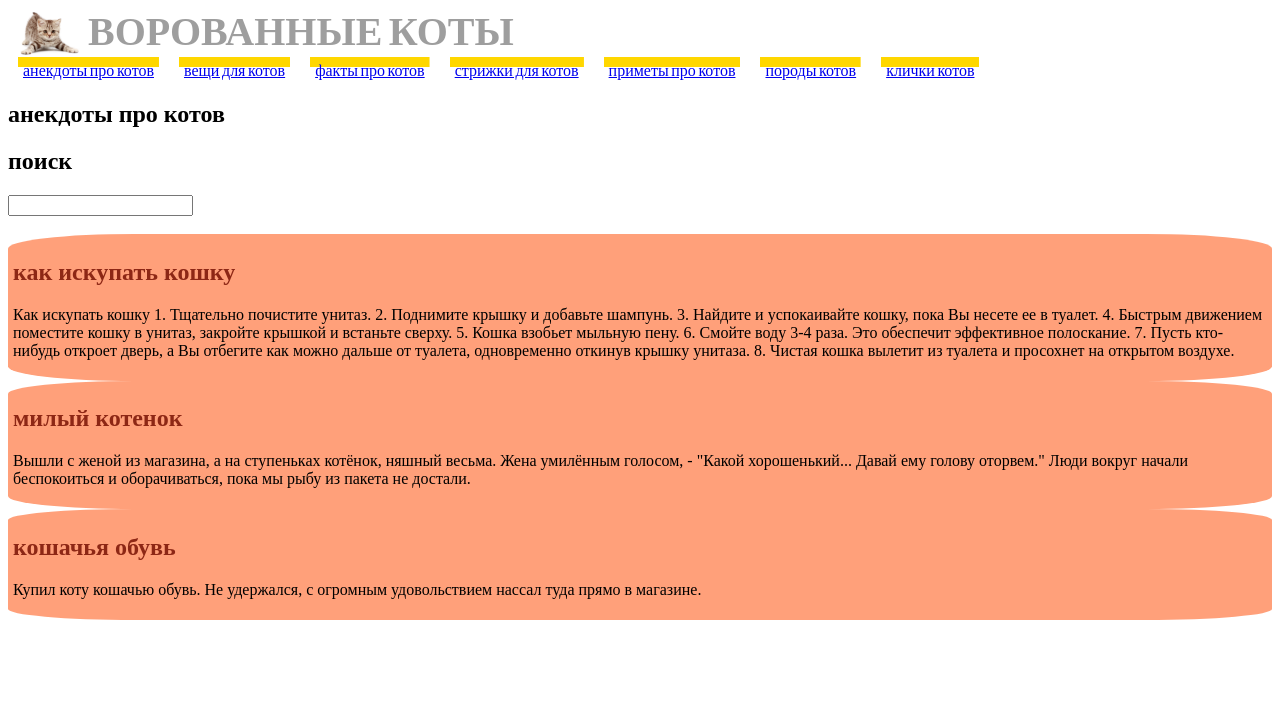
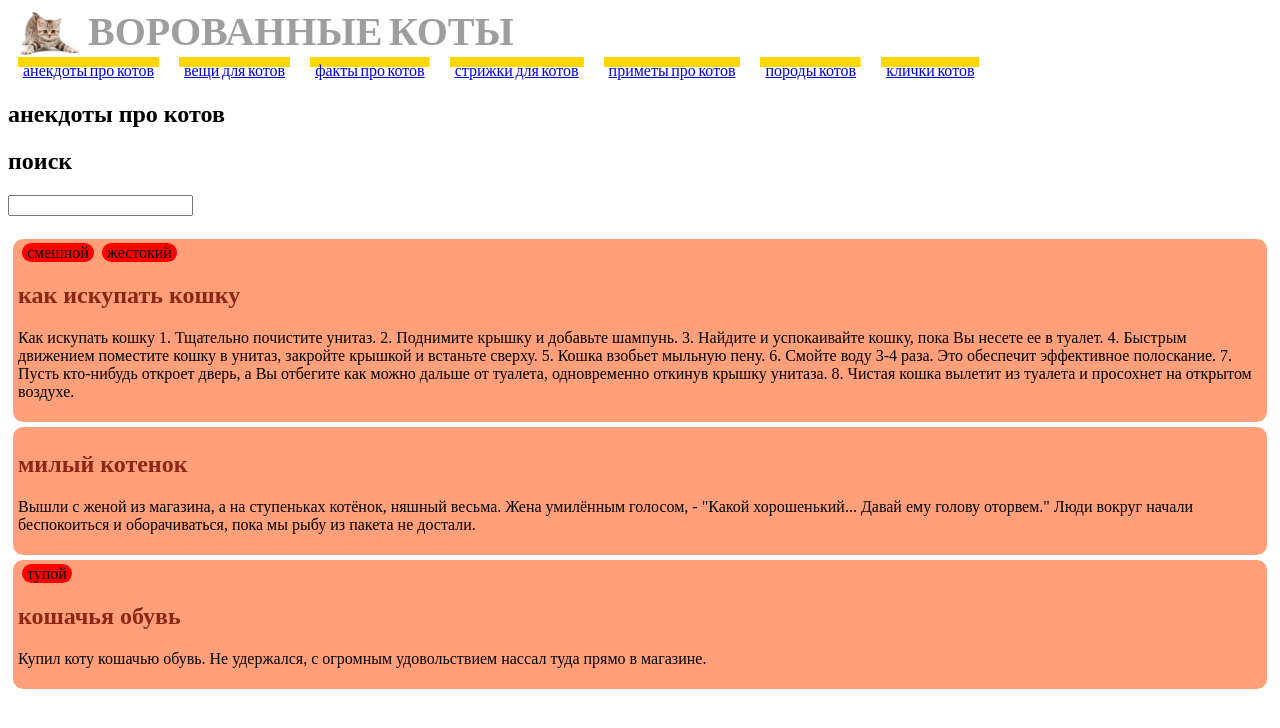
Before and after one commit to artemgirich/catfront, an Angular app: page /cat-anec in a window 1280 px wide. Shown: the top 728 px of the page. Built offline with nearby package versions, Linux system fonts and the light colour scheme; grey boxes are pictures that could not be loaded.

Commit message:
начал деплой

```diff
--- a/src/app/cat-anec/cat-anec.component.css
+++ b/src/app/cat-anec/cat-anec.component.css
@@ -1,8 +1,15 @@
 .text {
   background-color: lightsalmon;
-  border-radius: 10%;
+  border-radius: 10px;
   padding: 5px;
+  margin: 5px;
 }
 .zagol {
   color: rgb(141, 39, 21);
 }
+.tag {
+  background-color: red;
+  margin: 4px;
+  padding: 1px 5px;
+  border-radius: 25px;
+}
--- a/src/app/cat-anec/cat-anec.component.data.ts
+++ b/src/app/cat-anec/cat-anec.component.data.ts
@@ -1,6 +1,7 @@
-export interface CatAnec {anecName:string;text:string}
+export interface CatAnec {tags : string[] ; anecName:string;text:string}
 
 export const catAnecdot :CatAnec[] = [{
+    tags : ["смешной","жестокий"] ,
     anecName : "как искупать кошку" ,
     text :`Как искупать кошку 1. Тщательно почистите унитаз. 2. Поднимите крышку и
     добавьте шампунь. 3. Найдите и успокаивайте кошку, пока Вы несете ее в туалет.
@@ -11,11 +12,13 @@ export const catAnecdot :CatAnec[] = [{
     вылетит из туалета и просохнет на открытом воздухе.`
 
     },{
+        tags : [],
         anecName : "милый котенок",
         text : `Вышли с женой из магазина, а на ступеньках котёнок, няшный весьма.
 Жена умилённым голосом, - "Какой хорошенький... Давай ему голову оторвем."
 Люди вокруг начали беспокоиться и оборачиваться, пока мы рыбу из пакета не достали.`
     },{
+        tags : ["тупой"],
         anecName : "кошачья обувь",
         text : "Купил коту кошачью обувь. Не удержался, с огромным удовольствием нассал туда прямо в магазине."
     }]
--- a/src/app/cat-anec/cat-anec.component.html
+++ b/src/app/cat-anec/cat-anec.component.html
@@ -1,10 +1,16 @@
 <h2>анекдоты про котов</h2>
 <h2>поиск</h2>
 <input type="text" [(ngModel)]="filtrText" />
+@if(curTag !== ""){выбран тег :{{curTag}}
+<button (click)="ubrTag($event)">убрать тег</button>
+}
 <br />
 <br />
-@for (an of (ca | anecfiltr : filtrText); track an){
+@for (an of (ca | anecfiltr : filtrText | tagfiltr : curTag); track an){
 <div class="text">
+  @for (t of an.tags ; track t){
+  <span class="tag" (click)="tagClick($event)">{{t}}</span>
+  }
   <h2 class="zagol">{{an.anecName}}</h2>
   <p>{{an.text}}</p>
 </div>
--- a/src/app/cat-anec/cat-anec.component.ts
+++ b/src/app/cat-anec/cat-anec.component.ts
@@ -2,14 +2,22 @@ import { Component } from '@angular/core';
 import { catAnecdot } from './cat-anec.component.data';
 import { AnecfiltrPipe } from '../pipes/anecfiltr.pipe';
 import { FormsModule } from '@angular/forms';
+import { TagfiltrPipe } from '../pipes/tagfiltr.pipe';
 @Component({
   selector: 'app-cat-anec',
   standalone: true,
-  imports: [AnecfiltrPipe, FormsModule],
+  imports: [AnecfiltrPipe, FormsModule,TagfiltrPipe],
   templateUrl: './cat-anec.component.html',
   styleUrl: './cat-anec.component.css'
 })
 export class CatAnecComponent {
+  curTag : string = ""
   ca = catAnecdot
   filtrText : string = ""
+  tagClick ($event : MouseEvent):void {
+    this.curTag = ($event.target  as HTMLElement).innerText || ""
+  }
+  ubrTag ($event : MouseEvent):void {
+    this.curTag = ""
+  }
 }
--- /dev/null
+++ b/src/app/cat-prim/cat-prim.component.data.ts
@@ -0,0 +1,8 @@
+export interface CatPrim {text : string}
+export const catPrimet :CatPrim[] = [{
+    text :"Если кошка прищуривает глаза, значит, она наладила отношения с домовым.Беспокоиться проживающим в доме не о чем."
+},{
+    text :"Если кошка прищуривает глаза, значит, она наладила отношения с домовым.Беспокоиться проживающим в доме не о чем."
+},{
+    text :"Если кошка села на чемодан с вещами, значит, поездка пройдет хорошо, такое поведение питомца — к добру. Когда питомец пытается растормошить сумку и вытащить оттуда вещи, это сигнал, что он пытается предостеречь от предстоящей дороги."
+}]
--- a/src/app/cat-prim/cat-prim.component.html
+++ b/src/app/cat-prim/cat-prim.component.html
@@ -1,5 +1,4 @@
 <h2>приметы про котов</h2>
-<p>
-  Если кошка прищуривает глаза, значит, она наладила отношения с домовым.
-  Беспокоиться проживающим в доме не о чем.
-</p>
+@for (cpr of cp; track cpr){
+<p>{{cpr.text}}</p>
+}
--- a/src/app/cat-prim/cat-prim.component.ts
+++ b/src/app/cat-prim/cat-prim.component.ts
@@ -1,4 +1,5 @@
 import { Component } from '@angular/core';
+import { catPrimet } from './cat-prim.component.data';
 
 @Component({
   selector: 'app-cat-prim',
@@ -8,5 +9,5 @@ import { Component } from '@angular/core';
   styleUrl: './cat-prim.component.css'
 })
 export class CatPrimComponent {
-
+  cp = catPrimet
 }
--- a/src/app/pipes/anecfiltr.pipe.ts
+++ b/src/app/pipes/anecfiltr.pipe.ts
@@ -8,6 +8,7 @@ import { CatAnec } from '../cat-anec/cat-anec.component.data';
 export class AnecfiltrPipe implements PipeTransform {
 
   transform(value: Array<CatAnec>,  filtr:string): Array<CatAnec> {
+
     return value.filter((huy)=>{
       return huy.anecName.includes(filtr) || huy.text.includes(filtr)
     });
--- /dev/null
+++ b/src/app/pipes/tagfiltr.pipe.ts
@@ -0,0 +1,16 @@
+import { Pipe, PipeTransform } from '@angular/core';
+import { CatAnec, catAnecdot } from '../cat-anec/cat-anec.component.data';
+
+@Pipe({
+  name: 'tagfiltr',
+  standalone: true
+})
+export class TagfiltrPipe implements PipeTransform {
+
+  transform(value: Array<CatAnec>,  tag:string): Array<CatAnec> {
+    return value.filter((huy)=>{
+      return huy.tags.join(" ").includes(tag)
+    })
+  }
+
+}
```
